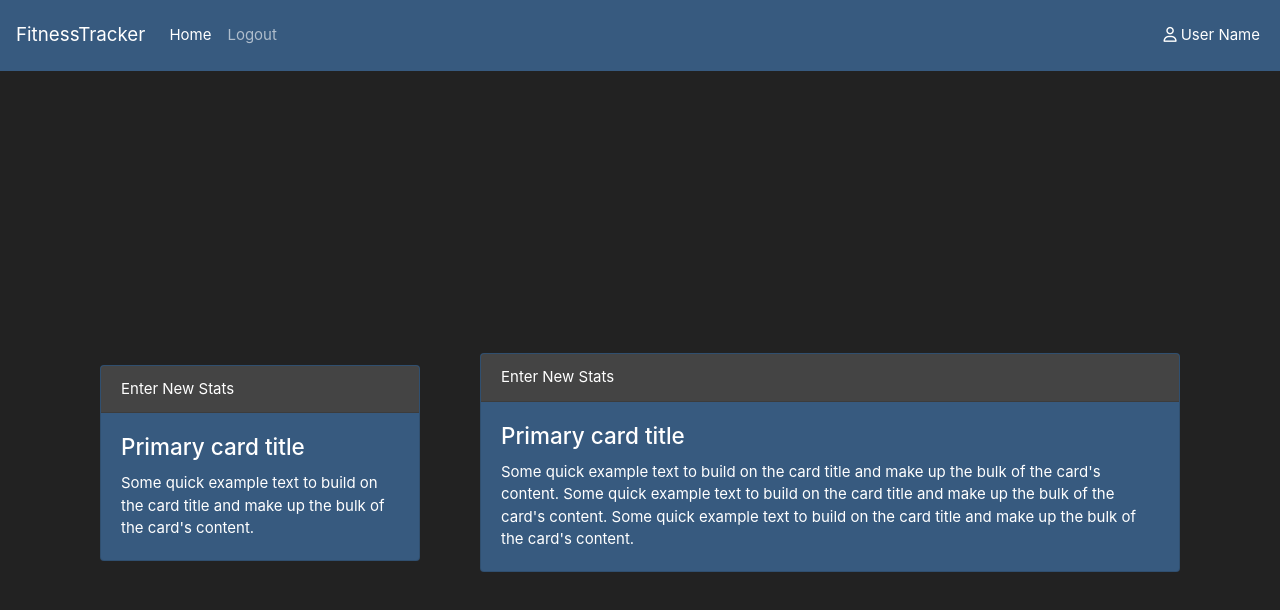
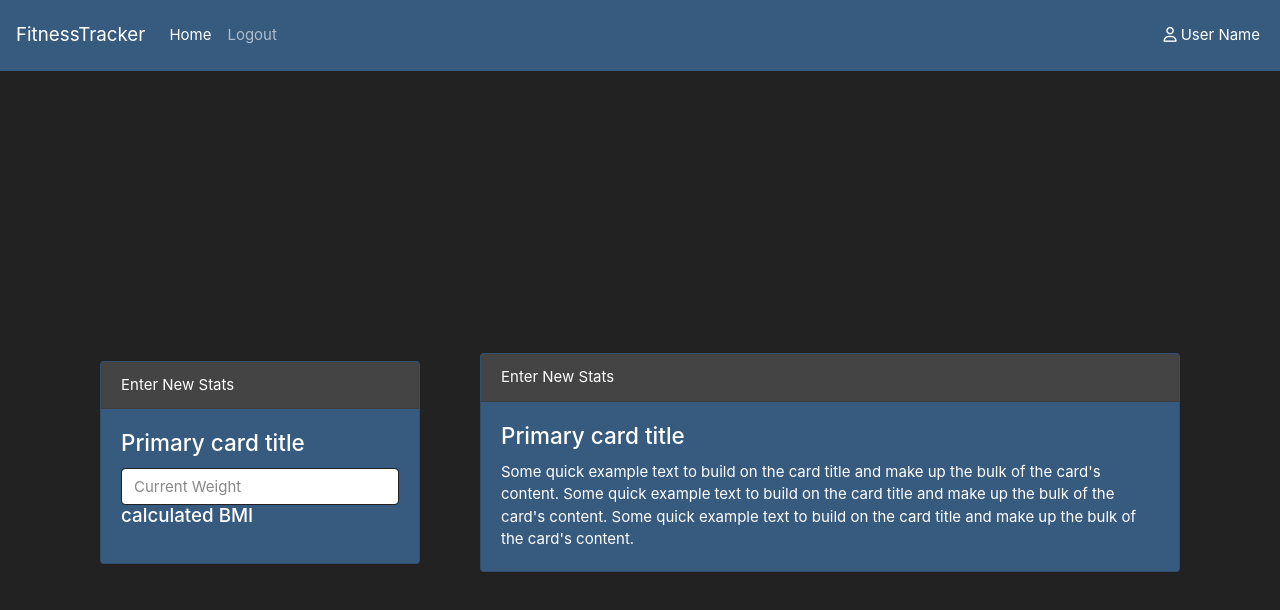
Before and after one commit to cynthiawilliamsa/FitnessTracker, a React (Create React App) app in the folder client/: page /dashboard in a window 1280 px wide. Shown: the top 610 px of the page. Built offline with nearby package versions, Linux system fonts and the light colour scheme.

Commit message:
Add entry form component

```diff
--- a/client/src/components/EntryForm.js
+++ b/client/src/components/EntryForm.js
@@ -8,10 +8,13 @@ class EntryForm extends Component {
           <div className="card-header">Enter New Stats</div>
           <div className="card-body">
             <h4 className="card-title">Primary card title</h4>
-            <p className="card-text">
-              Some quick example text to build on the card title and make up the
-              bulk of the card's content.
-            </p>
+            <form>
+            <div className="form-group">
+            <input className="form-control" placeholder="Current Weight"/>
+            <h5>calculated BMI</h5>
+            </div>
+            </form>
+
           </div>
         </div>
       </div>
```
Also changed, not shown: client/src/components/Input.js (deleted, +0 -11 lines).
